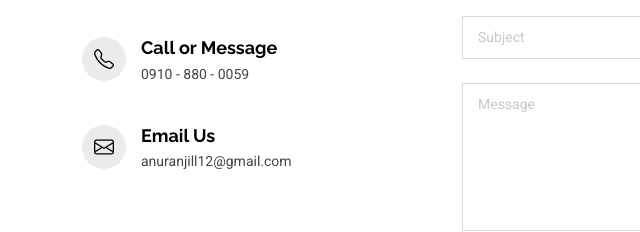
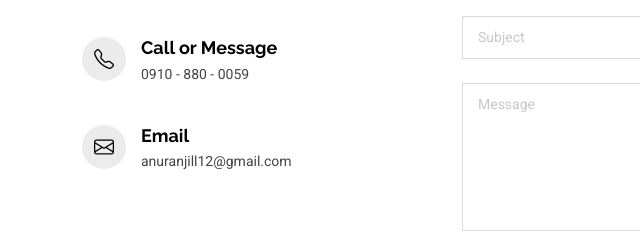
Before and after one commit to jillalu/Jill-Anuran-Portfolio, a plain HTML site: page index.html in a window 1280 px wide. Shown: the part 8671-8903 px from the top of the page, 0-640 px from the left. Drawn offline with nearby package versions, Linux system fonts and the light colour scheme.

Commit message:
Update some files

```diff
--- a/index.html
+++ b/index.html
@@ -664,7 +664,7 @@
             <div class="info-item d-flex" data-aos="fade-up" data-aos-delay="400">
               <i class="bi bi-envelope flex-shrink-0"></i>
               <div>
-                <h3>Email Us</h3>
+                <h3>Email</h3>
                 <p>anuranjill12@gmail.com</p>
               </div>
             </div><!-- End Info Item -->
```
